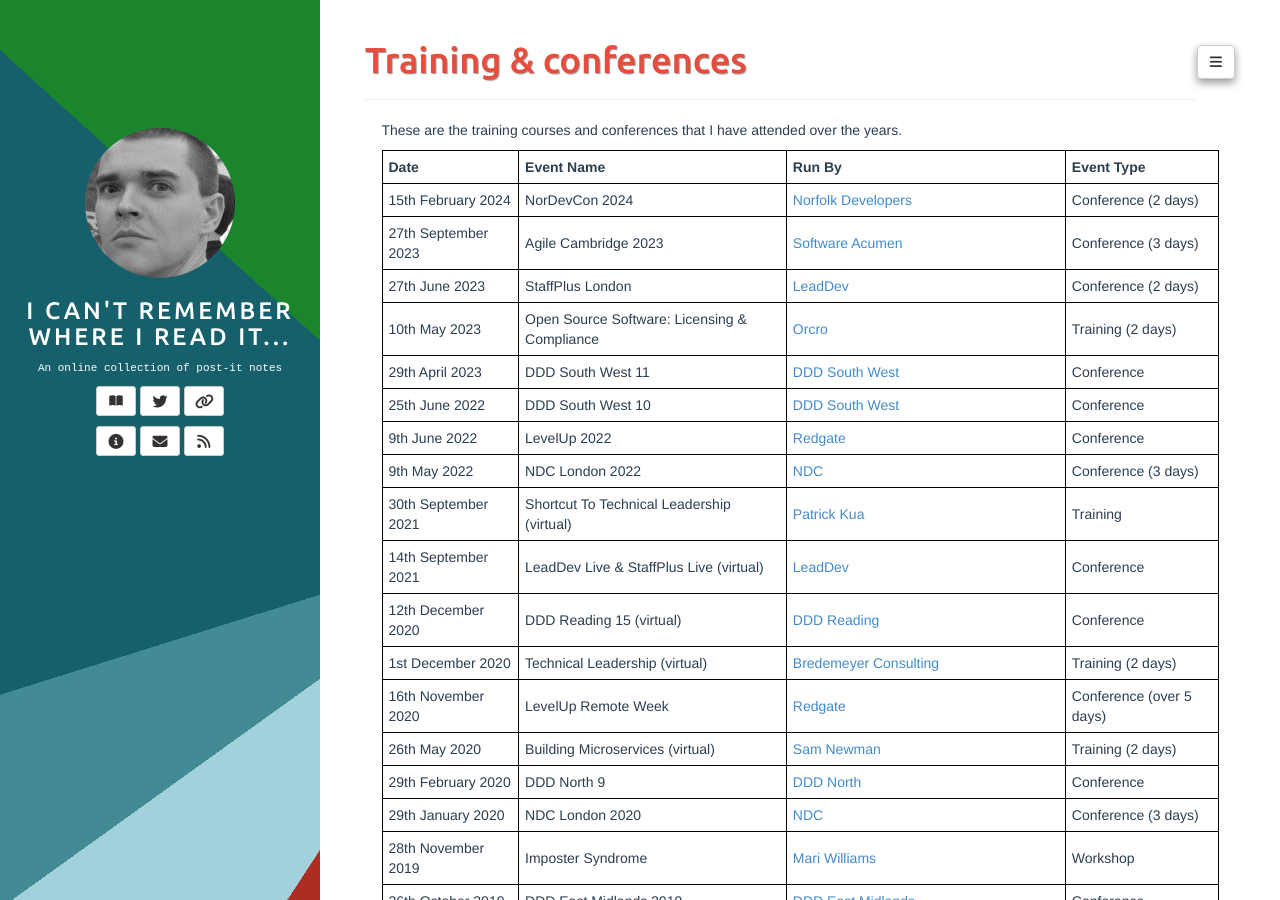
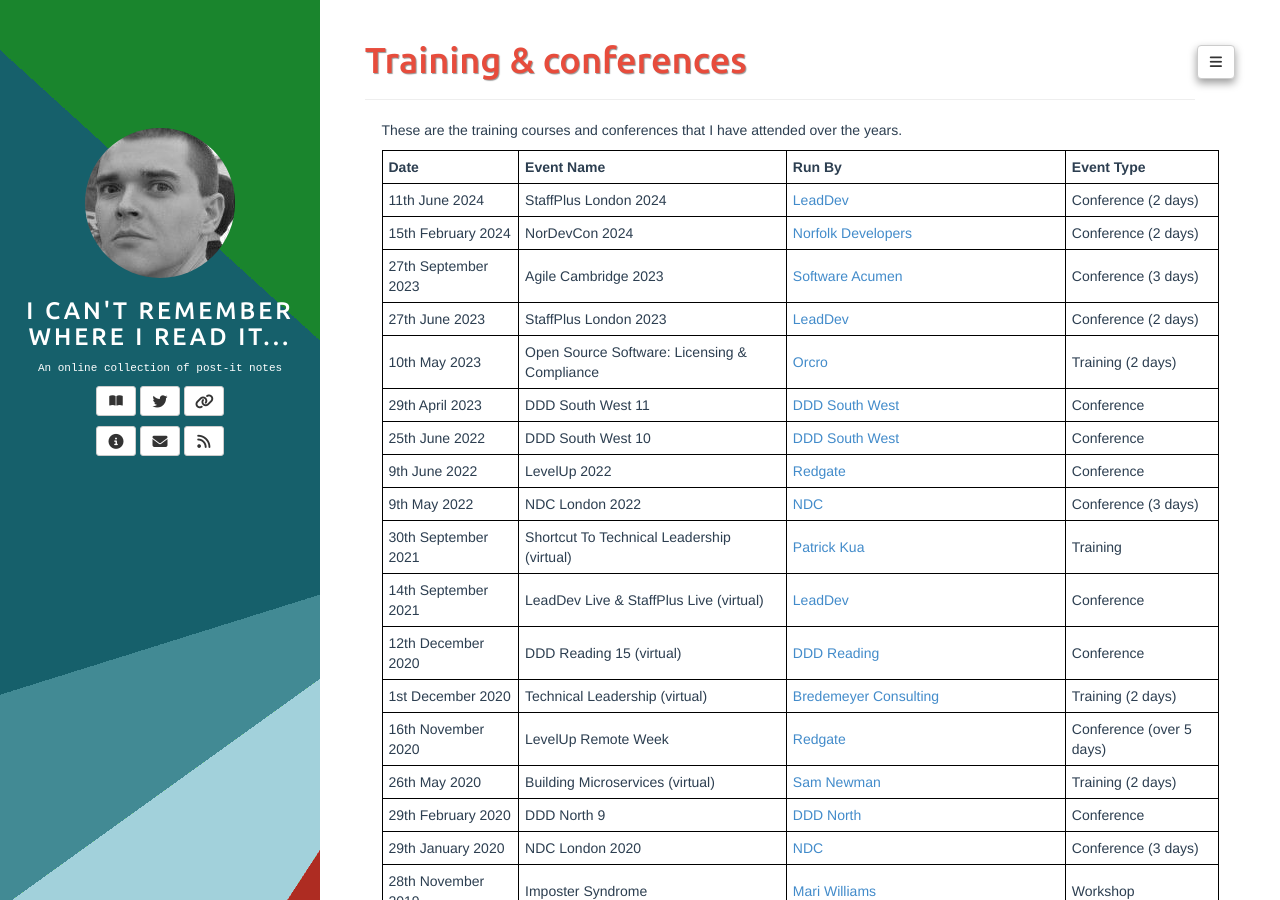
Before and after one commit to adrianbanks/adrianbanks.github.io, a Jekyll site: the page built from training.md, in a window 1280 px wide and 900 px high. Built offline with Jekyll 4.4.1, drawn with Linux system fonts in a browser that asks for light colours.

Commit message:
Add StaffPlus attendance

```diff
--- a/training.md
+++ b/training.md
@@ -7,9 +7,10 @@ These are the training courses and conferences that I have attended over the yea
 
 | **Date**            | **Event Name**                                     | **Run By**                                               | **Event Type**           |
 | ------------------- | -------------------------------------------------- | -------------------------------------------------------- | ------------------------ |
+| 11th June 2024      | StaffPlus London 2024                              | [LeadDev][29]                                            | Conference (2 days)      |
 | 15th February 2024  | NorDevCon 2024                                     | [Norfolk Developers][35]                                 | Conference (2 days)      |
 | 27th September 2023 | Agile Cambridge 2023                               | [Software Acumen][10]                                    | Conference (3 days)      |
-| 27th June 2023      | StaffPlus London                                   | [LeadDev][29]                                            | Conference (2 days)      |
+| 27th June 2023      | StaffPlus London 2023                              | [LeadDev][29]                                            | Conference (2 days)      |
 | 10th May 2023       | Open Source Software: Licensing & Compliance       | [Orcro][33]                                              | Training (2 days)        |
 | 29th April 2023     | DDD South West 11                                  | [DDD South West][2]                                      | Conference               |
 | 25th June 2022      | DDD South West 10                                  | [DDD South West][2]                                      | Conference               |
```
